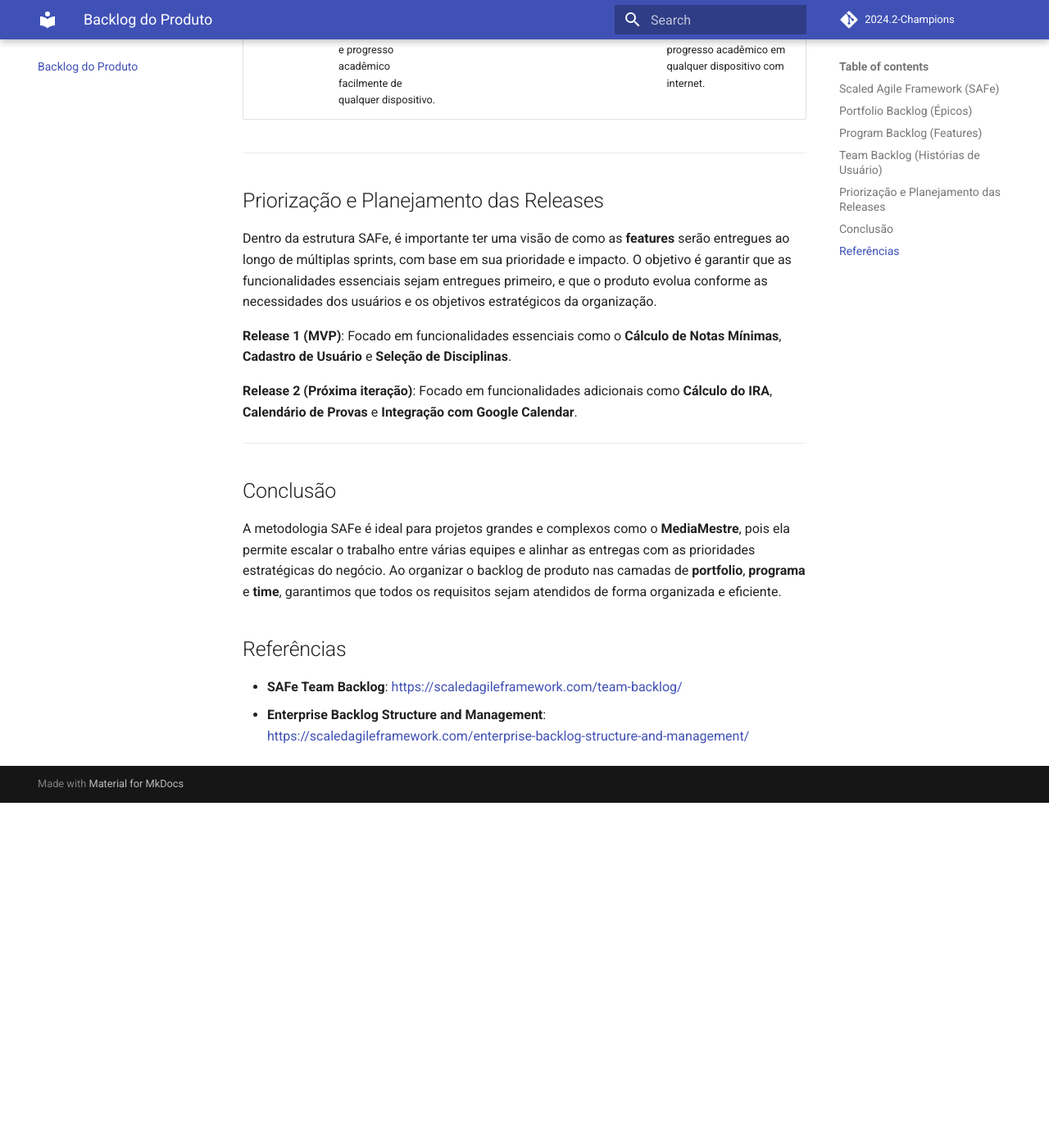
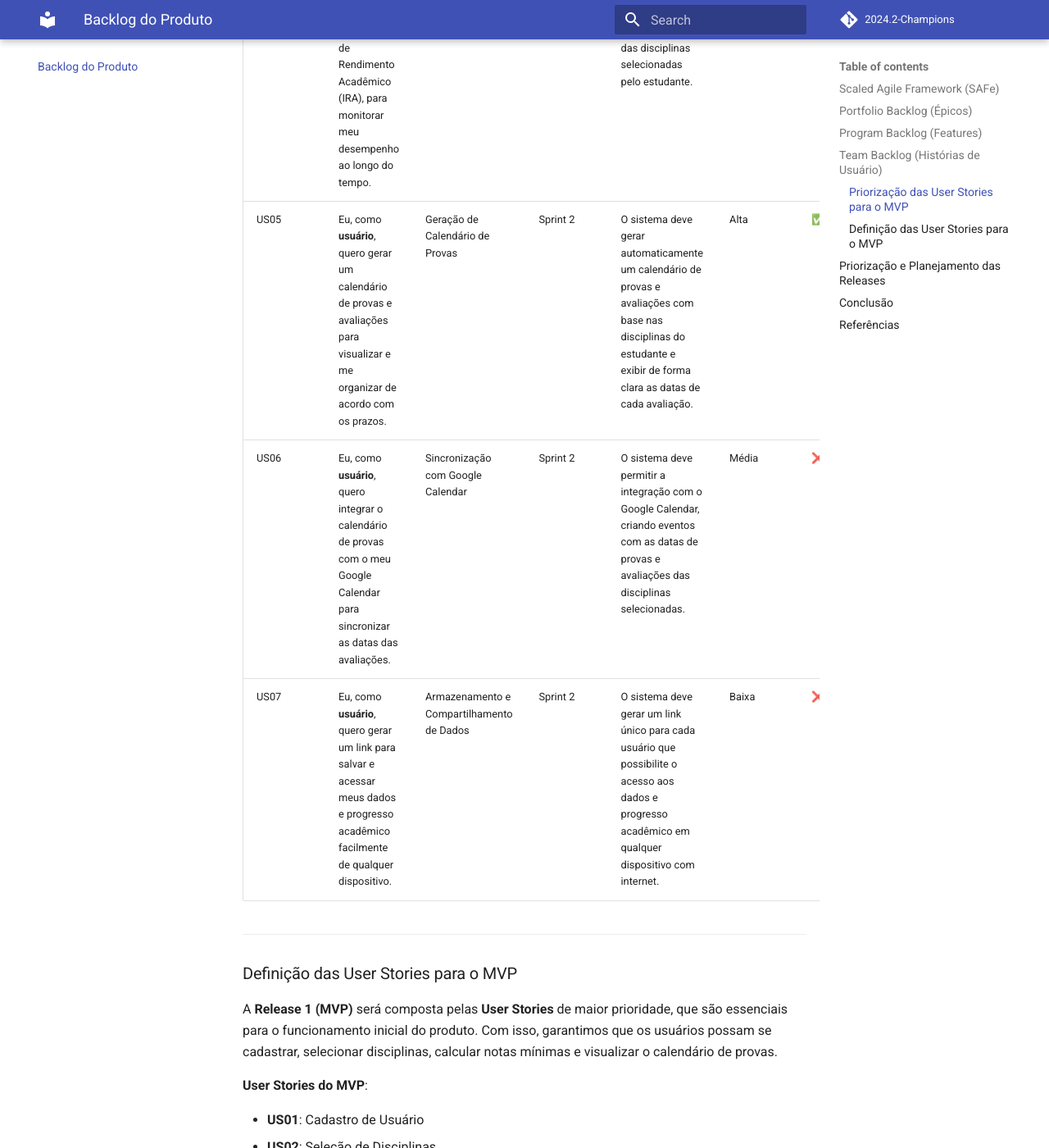
Before and after one commit to FGA-REQ/2024.2-Champions, an MkDocs documentation site: the page built from docs/backlog.md, in a window 1280 px wide and 1400 px high, scrolled down 2754 px. Shown: the whole window at 82% size. Built offline with MkDocs 1.6.1 and Material for MkDocs 9.7.7, drawn with Linux system fonts in a browser that asks for light colours; comment, search, counter and statistics services are not loaded; before the commit the page ends 3733 px from its top, so only the background shows below that; some of the changed text lies outside the part shown.

Commit message:
docs: adicionando MVP e prioridade das user stories

```diff
--- a/docs/backlog.md
+++ b/docs/backlog.md
@@ -40,25 +40,42 @@ As **features** são as funcionalidades principais do produto. Elas são derivad
 
 As **histórias de usuário** representam os requisitos mais detalhados e priorizados que são desenvolvidos nas sprints. Elas são criadas a partir das features e entregues de forma iterativa nas sprints.
 
-| **ID** | **História de Usuário**                                                                                                                              | **Feature**                               | **Sprint** | **Critérios de Aceitação**                                                                                                                                              |
-| ------ | ---------------------------------------------------------------------------------------------------------------------------------------------------- | ----------------------------------------- | ---------- | ----------------------------------------------------------------------------------------------------------------------------------------------------------------------- |
-| US01   | Eu, como **usuário**, quero me cadastrar no sistema para poder escolher o meu curso.                                                                 | Cadastro de Usuário                       | Sprint 1   | O sistema deve permitir o cadastro de usuários com campos obrigatórios como nome, e-mail e curso.                                                                       |
-| US02   | Eu, como **usuário**, quero selecionar as disciplinas que estou cursando no semestre para planejar meu semestre.                                     | Seleção de Disciplinas                    | Sprint 1   | O sistema deve permitir ao usuário selecionar disciplinas de um catálogo de cursos oferecidos pela UNB, vinculando-os ao seu perfil.                                    |
-| US03   | Eu, como **usuário**, quero calcular a nota mínima necessária para alcançar uma menção específica em cada disciplina, para garantir minha aprovação. | Cálculo de Notas Mínimas                  | Sprint 1   | O sistema deve calcular corretamente as notas mínimas que o estudante precisa para atingir a menção desejada, levando em consideração os pesos das provas e atividades. |
-| US04   | Eu, como **usuário**, quero calcular o meu Índice de Rendimento Acadêmico (IRA), para monitorar meu desempenho ao longo do tempo.                    | Acompanhamento do IRA                     | Sprint 2   | O sistema deve calcular o IRA automaticamente com base nas notas e pesos das disciplinas selecionadas pelo estudante.                                                   |
-| US05   | Eu, como **usuário**, quero gerar um calendário de provas e avaliações para visualizar e me organizar de acordo com os prazos.                       | Geração de Calendário de Provas           | Sprint 2   | O sistema deve gerar automaticamente um calendário de provas e avaliações com base nas disciplinas do estudante e exibir de forma clara as datas de cada avaliação.     |
-| US06   | Eu, como **usuário**, quero integrar o calendário de provas com o meu Google Calendar para sincronizar as datas das avaliações.                      | Sincronização com Google Calendar         | Sprint 2   | O sistema deve permitir a integração com o Google Calendar, criando eventos com as datas de provas e avaliações das disciplinas selecionadas.                           |
-| US07   | Eu, como **usuário**, quero gerar um link para salvar e acessar meus dados e progresso acadêmico facilmente de qualquer dispositivo.                 | Armazenamento e Compartilhamento de Dados | Sprint 2   | O sistema deve gerar um link único para cada usuário que possibilite o acesso aos dados e progresso acadêmico em qualquer dispositivo com internet.                     |
+### Priorização das User Stories para o MVP
+
+A priorização das **User Stories** foi feita com base no valor que cada funcionalidade entrega ao usuário, garantindo que as funcionalidades mais essenciais e de maior impacto sejam entregues primeiro, no MVP. As **User Stories** que entram no **MVP** estão indicadas com a tag **(MVP)**.
+
+| **ID** | **História de Usuário**                                                                                                                              | **Feature**                               | **Sprint** | **Critérios de Aceitação**                                                                                                                                              | **Prioridade** | **MVP** |
+| ------ | ---------------------------------------------------------------------------------------------------------------------------------------------------- | ----------------------------------------- | ---------- | ----------------------------------------------------------------------------------------------------------------------------------------------------------------------- | -------------- | ------- |
+| US01   | Eu, como **usuário**, quero me cadastrar no sistema para poder escolher o meu curso.                                                                 | Cadastro de Usuário                       | Sprint 1   | O sistema deve permitir o cadastro de usuários com campos obrigatórios como nome, e-mail e curso.                                                                       | Alta           | ✅      |
+| US02   | Eu, como **usuário**, quero selecionar as disciplinas que estou cursando no semestre para planejar meu semestre.                                     | Seleção de Disciplinas                    | Sprint 1   | O sistema deve permitir ao usuário selecionar disciplinas de um catálogo de cursos oferecidos pela UNB, vinculando-os ao seu perfil.                                    | Alta           | ✅      |
+| US03   | Eu, como **usuário**, quero calcular a nota mínima necessária para alcançar uma menção específica em cada disciplina, para garantir minha aprovação. | Cálculo de Notas Mínimas                  | Sprint 1   | O sistema deve calcular corretamente as notas mínimas que o estudante precisa para atingir a menção desejada, levando em consideração os pesos das provas e atividades. | Alta           | ✅      |
+| US04   | Eu, como **usuário**, quero calcular o meu Índice de Rendimento Acadêmico (IRA), para monitorar meu desempenho ao longo do tempo.                    | Acompanhamento do IRA                     | Sprint 2   | O sistema deve calcular o IRA automaticamente com base nas notas e pesos das disciplinas selecionadas pelo estudante.                                                   | Média          | ❌      |
+| US05   | Eu, como **usuário**, quero gerar um calendário de provas e avaliações para visualizar e me organizar de acordo com os prazos.                       | Geração de Calendário de Provas           | Sprint 2   | O sistema deve gerar automaticamente um calendário de provas e avaliações com base nas disciplinas do estudante e exibir de forma clara as datas de cada avaliação.     | Alta           | ✅      |
+| US06   | Eu, como **usuário**, quero integrar o calendário de provas com o meu Google Calendar para sincronizar as datas das avaliações.                      | Sincronização com Google Calendar         | Sprint 2   | O sistema deve permitir a integração com o Google Calendar, criando eventos com as datas de provas e avaliações das disciplinas selecionadas.                           | Média          | ❌      |
+| US07   | Eu, como **usuário**, quero gerar um link para salvar e acessar meus dados e progresso acadêmico facilmente de qualquer dispositivo.                 | Armazenamento e Compartilhamento de Dados | Sprint 2   | O sistema deve gerar um link único para cada usuário que possibilite o acesso aos dados e progresso acadêmico em qualquer dispositivo com internet.                     | Baixa          | ❌      |
+
+---
+
+### Definição das User Stories para o MVP
+
+A **Release 1 (MVP)** será composta pelas **User Stories** de maior prioridade, que são essenciais para o funcionamento inicial do produto. Com isso, garantimos que os usuários possam se cadastrar, selecionar disciplinas, calcular notas mínimas e visualizar o calendário de provas.
+
+**User Stories do MVP**:
+
+- **US01**: Cadastro de Usuário
+- **US02**: Seleção de Disciplinas
+- **US03**: Cálculo de Notas Mínimas
+- **US05**: Geração de Calendário de Provas
+
+Essas funcionalidades garantirão que o **MediaMestre** forneça valor imediato aos estudantes, permitindo que eles se cadastrem, planejem seu semestre e acompanhem o desempenho acadêmico de forma básica.
 
 ---
 
 ## Priorização e Planejamento das Releases
 
-Dentro da estrutura SAFe, é importante ter uma visão de como as **features** serão entregues ao longo de múltiplas sprints, com base em sua prioridade e impacto. O objetivo é garantir que as funcionalidades essenciais sejam entregues primeiro, e que o produto evolua conforme as necessidades dos usuários e os objetivos estratégicos da organização.
+**Release 1 (MVP)**: Focado nas funcionalidades essenciais, conforme as **User Stories** listadas acima.
 
-**Release 1 (MVP)**: Focado em funcionalidades essenciais como o **Cálculo de Notas Mínimas**, **Cadastro de Usuário** e **Seleção de Disciplinas**.
-
-**Release 2 (Próxima iteração)**: Focado em funcionalidades adicionais como **Cálculo do IRA**, **Calendário de Provas** e **Integração com Google Calendar**.
+**Release 2 (Próxima iteração)**: Após o MVP, as funcionalidades adicionais como **Cálculo do IRA**, **Integração com Google Calendar** e **Armazenamento de Dados** serão implementadas.
 
 ---
 
--- /dev/null
+++ b/docs/mvp.md
@@ -0,0 +1,19 @@
+## O que é MVP (Produto Mínimo Viável)
+
+O **MVP (Produto Mínimo Viável)** é uma versão inicial de um produto que contém apenas as funcionalidades essenciais, capazes de atender às necessidades básicas do usuário, além de permitir a validação das hipóteses do negócio com o menor esforço e custo possíveis.
+
+---
+
+## Como o MVP se relaciona com o Backlog de Produto?
+
+As **User Stories (US)** são a principal ferramenta utilizada para o desenvolvimento das funcionalidades do MVP. Cada história capta uma necessidade do usuário, sendo estruturada de maneira simples e fácil de entender pela equipe de desenvolvimento do projeto.
+
+As **User Stories** presentes no [backlog do produto](backlog.md) guiarão o trabalho da equipe, assegurando que as funcionalidades mais prioritárias e essenciais sejam implementadas primeiro. Dessa forma, o desenvolvimento é orientado pelo que é mais relevante para validar o produto de maneira eficiente e com baixo custo.
+
+---
+
+## Escopo para o projeto MediaMestre
+
+O escopo do **MVP** foi cuidadosamente planejado para incluir as funcionalidades essenciais que atendem às necessidades dos estudantes no contexto da disciplina de **Requisitos de Software**. Com base nas necessidades dos usuários e nas prioridades de desenvolvimento, foram criadas **07** **Histórias de Usuário**, das quais **04** foram selecionadas para compor a primeira versão do produto (MVP). As **Histórias de Usuário** selecionadas para o MVP são informadas no [backlog do produto](backlog.md).
+
+Essas funcionalidades são suficientes para validar a proposta do MediaMestre e ajudar os estudantes a organizarem melhor suas disciplinas, prazos e desempenho acadêmico. O restante das funcionalidades será planejado para implementações futuras, à medida que o produto evolui e novos requisitos são identificados.
--- a/mkdocs.yml
+++ b/mkdocs.yml
@@ -22,6 +22,7 @@ nav:
   - Fluxo de Usuário: "fluxo-usuario.md"
   - Declaração: "declaracao-requisitos.md"
   - Backlog do Produto: "backlog.md"
+  - MVP: "mvp.md"
   - Teste: "teste.md"
 
 extra_css:
```
Also changed, not shown: docs/bpmn.md (+1 -1 lines).
